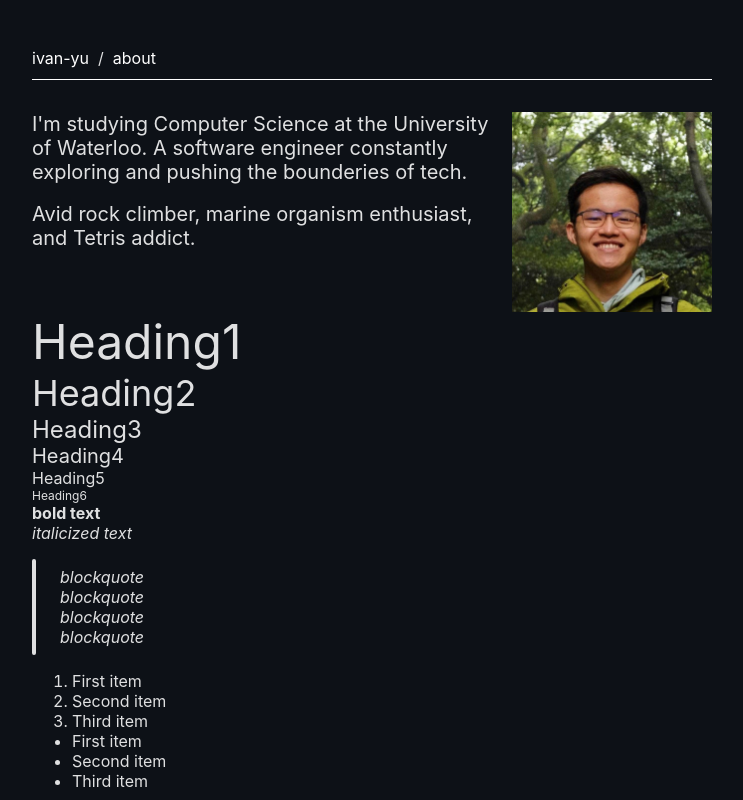
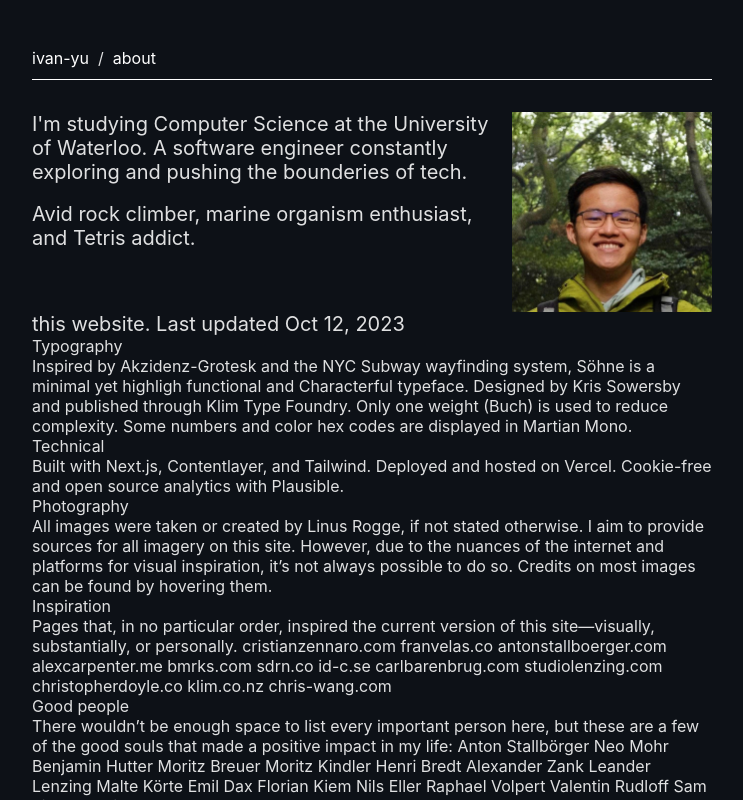
Before and after one commit to IvanYu327/ivanyu.ca, a React (Create React App) app: page /about in a window 1280 px wide. Shown: the top 800 px of the page, without its empty margins (258-1001 px from the left). Built offline with nearby package versions, Linux system fonts and the light colour scheme.

Commit message:
link and scrolling fix

```diff
--- a/src/App.tsx
+++ b/src/App.tsx
@@ -17,7 +17,7 @@ import Writing from "./views/Writing";
 const App: React.FC = () => {
   return (
     <BrowserRouter>
-      <ScrollToTop />
+      {/* <ScrollToTop /> */}
       <AppContainer>
         <Navbar />
         <ContentContainer>
--- a/src/styles/index.ts
+++ b/src/styles/index.ts
@@ -163,10 +163,11 @@ export const Hyperlink = styled.a`
   margin: 0px;
   font-size: 16px;
   font-weight: 400;
-  transition: color 0.1s ease-in;
+  transition: color 0.05s ease-in;
 
   &:hover {
     color: ${theme.colors.text.dark.gray};
+    text-decoration: none;
   }
 `;
 
--- a/src/views/About.tsx
+++ b/src/views/About.tsx
@@ -75,6 +75,45 @@ const About: React.FC = () => {
         </HeroText>
         <Image src={Ivan} />
       </HeroContainer>
+      <Heading4>this website. Last updated Oct 12, 2023</Heading4>
+      <Body>Typography </Body>
+      <Body>
+        Inspired by Akzidenz-Grotesk and the NYC Subway wayfinding system, Söhne
+        is a minimal yet highligh functional and Characterful typeface. Designed
+        by Kris Sowersby and published through Klim Type Foundry. Only one
+        weight (Buch) is used to reduce complexity. Some numbers and color hex
+        codes are displayed in Martian Mono.
+      </Body>
+      <Body> Technical</Body>
+      <Body>
+        Built with Next.js, Contentlayer, and Tailwind. Deployed and hosted on
+        Vercel. Cookie-free and open source analytics with Plausible.
+      </Body>
+      <Body>Photography </Body>
+      <Body>
+        All images were taken or created by Linus Rogge, if not stated
+        otherwise. I aim to provide sources for all imagery on this site.
+        However, due to the nuances of the internet and platforms for visual
+        inspiration, it’s not always possible to do so. Credits on most images
+        can be found by hovering them.{" "}
+      </Body>
+      <Body>Inspiration </Body>
+      <Body>
+        Pages that, in no particular order, inspired the current version of this
+        site—visually, substantially, or personally. cristianzennaro.com
+        franvelas.co antonstallboerger.com alexcarpenter.me bmrks.com sdrn.co
+        id-c.se carlbarenbrug.com studiolenzing.com christopherdoyle.co
+        klim.co.nz chris-wang.com{" "}
+      </Body>
+      <Body>Good people </Body>
+      <Body>
+        There wouldn’t be enough space to list every important person here, but
+        these are a few of the good souls that made a positive impact in my
+        life: Anton Stallbörger Neo Mohr Benjamin Hutter Moritz Breuer Moritz
+        Kindler Henri Bredt Alexander Zank Leander Lenzing Malte Körte Emil Dax
+        Florian Kiem Nils Eller Raphael Volpert Valentin Rudloff Sam di Mauro
+        Piet Terheyden
+      </Body>
       <CustomMarkdown markdown={markdown} />
       <br />
       <Heading4>Reading</Heading4>
```
